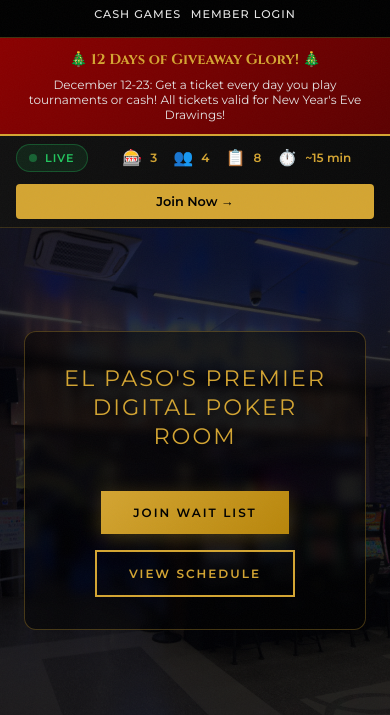
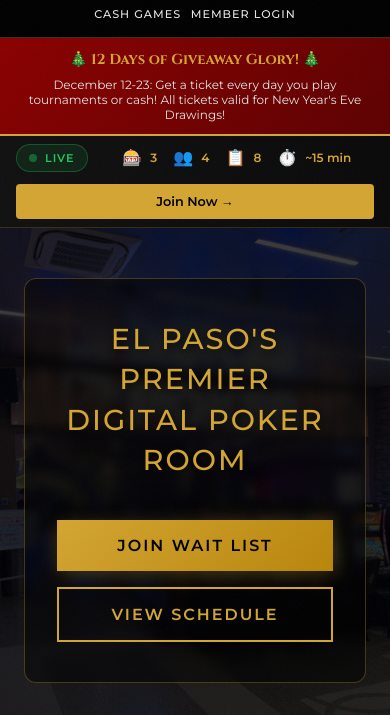
Before and after one commit to 915webdesign/speakingrockpoker, a plain HTML site: page index.html in a window 390 px wide. Shown: the part 129-844 px from the top of the page. Drawn offline with Linux system fonts and the light colour scheme.

Commit message:
Bigger text on mobile

```diff
--- a/index.html
+++ b/index.html
@@ -765,7 +765,7 @@
       }
 
       .hero-content {
-        padding: 2rem 1.5rem;
+        padding: 2.5rem 2rem;
         margin: 0 0.5rem;
       }
 
@@ -779,9 +779,10 @@
       }
 
       .hero .tagline {
-        font-size: 1.4rem;
+        font-size: 1.8rem;
         letter-spacing: 2px;
-        line-height: 1.3;
+        line-height: 1.4;
+        font-weight: 500;
       }
 
       .hero-buttons {
@@ -791,8 +792,9 @@
       }
 
       .btn {
-        padding: 0.875rem 2rem;
-        font-size: 0.75rem;
+        padding: 1rem 2.5rem;
+        font-size: 1rem;
+        width: 100%;
       }
 
       .section {
```
